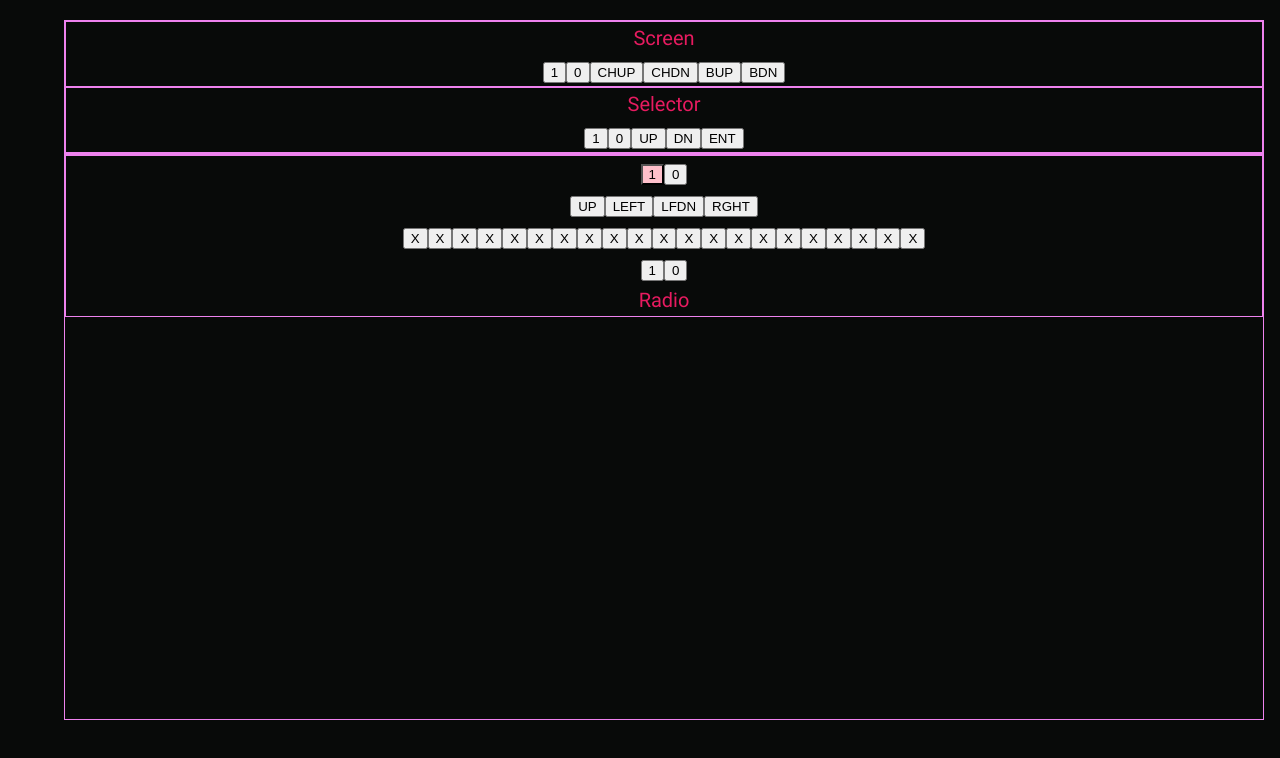
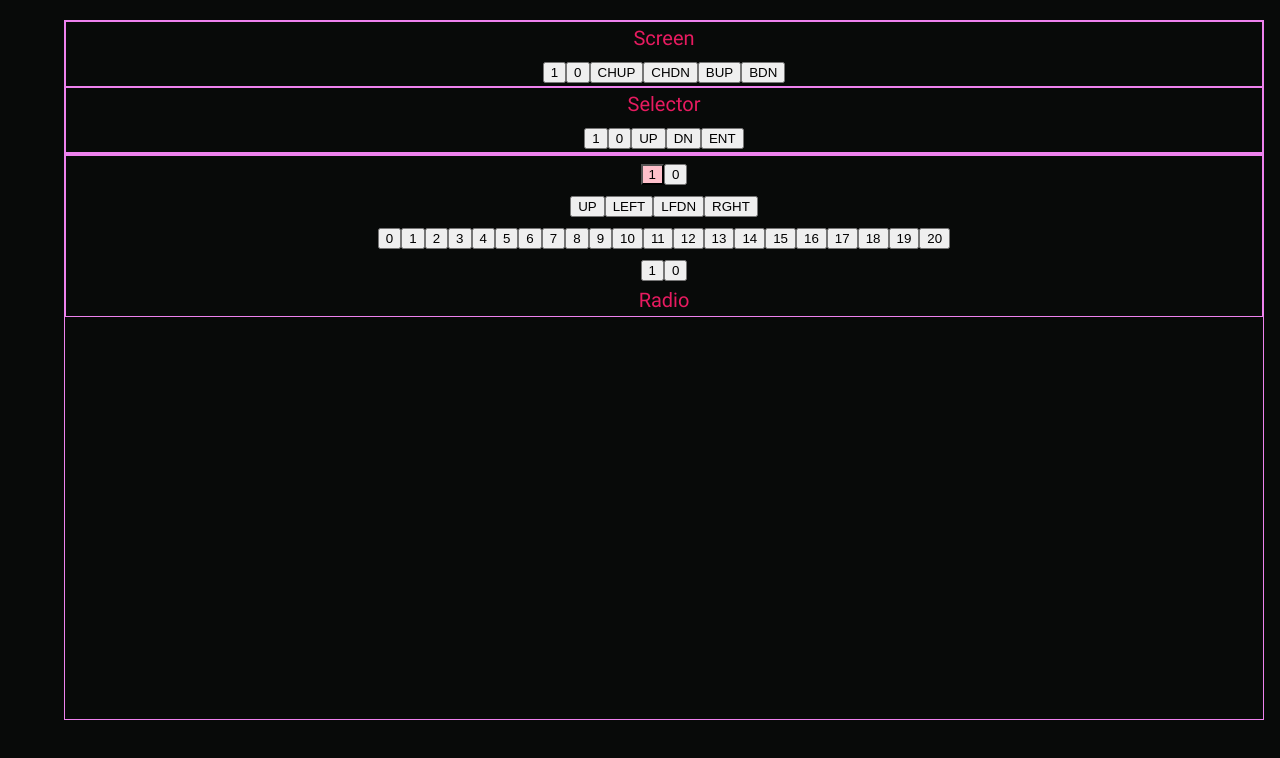
Before and after one commit to pungprakearti/bitb-nextjs, a Next.js app: page / in a window 1280 px wide. Shown: the top 758 px of the page. Built offline with nearby package versions, Linux system fonts and the light colour scheme.

Commit message:
Functionality for Direction and Cell buttons

```diff
--- a/components/HWPanel/HWPanel.tsx
+++ b/components/HWPanel/HWPanel.tsx
@@ -1,54 +1,55 @@
-import { useState } from 'react'
+import { useEffect, useState } from 'react'
 import cx from 'classnames'
 import styles from './HWPanel.module.scss'
 
 type Props = {
   handleMainPower: Function
 }
-// 0 is off, 0.5 is dim, and 1 is on
-type LOpts = 0 | 0.5 | 1
-type ButtonLights = Record<string, LOpts>
+
+type CurDir = 'dirUp' | 'dirLeft' | 'dirLeftDown' | 'dirRight' | ''
 
 const HWPanel: React.FC<Props> = ({ handleMainPower }) => {
-  const initializeButtonLights: ButtonLights = {
-    mainOn: 0.5,
+  const initDirPower = {
     dirUp: 0,
     dirLeft: 0,
     dirLeftDown: 0,
     dirRight: 0,
-    center1: 0,
-    center2: 0,
-    center3: 0,
-    center4: 0,
-    center5: 0,
-    center6: 0,
-    center7: 0,
-    center8: 0,
-    center9: 0,
-    center10: 0,
-    center11: 0,
-    center12: 0,
-    center13: 0,
-    center14: 0,
-    center15: 0,
-    center16: 0,
-    center17: 0,
-    center18: 0,
-    center19: 0,
-    center20: 0,
-    center21: 0,
-    radioOn: 0,
-    radioOff: 0,
   }
 
-  const [buttonLights, setButtonLights] = useState(initializeButtonLights)
+  const initCellPower = [...Array(21).fill(false)]
+
+  const initDirTracker = {
+    dirUp: false,
+    dirLeft: false,
+    dirLeftDown: false,
+    dirRight: false,
+  }
+
+  const [mainPower, setMainPower] = useState(false)
+  const [dirPower, setDirPower] = useState(initDirPower)
+  const [cellPower, setCellPower] = useState(initCellPower)
+  const [dirTracker, setDirTracker] = useState(initDirTracker)
+  const [curDir, setCurDir] = useState<CurDir>('')
+
+  useEffect(() => {
+    // If all cells are off while using a direction, turn off that direction
+    if (!cellPower.includes(true)) {
+      setDirPower({
+        ...dirPower,
+        [curDir]: 0,
+      })
+      setDirTracker({
+        ...dirTracker,
+        [curDir]: true,
+      })
+    }
+  }, [cellPower])
 
   // Main power for all hardware
   const handlePower = (turnOn: boolean) => {
     if (turnOn) {
-      setButtonLights({
-        ...buttonLights,
-        mainOn: 1,
+      setMainPower(true)
+      setDirPower({
         dirUp: 0.5,
         dirLeft: 0.5,
         dirLeftDown: 0.5,
@@ -57,24 +58,83 @@ const HWPanel: React.FC<Props> = ({ handleMainPower }) => {
       return handleMainPower(true)
     }
 
-    setButtonLights(initializeButtonLights)
+    // When powered off, restart everything
+    setMainPower(false)
+    setDirPower(initDirPower)
+    setCellPower(initCellPower)
+    setDirTracker(initDirTracker)
+    setCurDir('')
     return handleMainPower(false)
   }
 
   const handleDirPower = (
     dir: 'dirUp' | 'dirLeft' | 'dirLeftDown' | 'dirRight'
   ) => {
-    // turn on button light and dim other directions
-    setButtonLights({
-      ...buttonLights,
-      dirUp: 0.5,
-      dirLeft: 0.5,
-      dirLeftDown: 0.5,
-      dirRight: 0.5,
+    // Don't allow power to direction buttons if main power is off
+    if (!mainPower) return
+
+    // Do not turn on again if all cells turned off
+    if (dirTracker[dir]) return
+
+    // Track current direction button in state
+    setCurDir(dir)
+
+    // Turn on button light and dim other directions
+    setDirPower({
+      dirUp: dirTracker.dirUp ? 0 : 0.5,
+      dirLeft: dirTracker.dirLeft ? 0 : 0.5,
+      dirLeftDown: dirTracker.dirLeftDown ? 0 : 0.5,
+      dirRight: dirTracker.dirRight ? 0 : 0.5,
       [dir]: 1,
     })
 
-    // randomize center buttons on
+    // Randomize powered cell buttons
+    let randCells: number[] = []
+    while (randCells.length < Math.ceil(Math.random() * 10)) {
+      const randCell = Math.floor(Math.random() * 21)
+      if (!randCells.includes(randCell)) {
+        randCells.push(randCell)
+      }
+    }
+
+    // Assign power to cells
+    let tempCellPower = []
+    for (let cell = 0; cell < cellPower.length; cell++) {
+      if (randCells.includes(cell)) tempCellPower.push(true)
+      else tempCellPower.push(false)
+    }
+    setCellPower(tempCellPower)
+  }
+
+  const handleCellClick = (cell: number) => {
+    // If all cells are off, don't allow any to be turned on
+    if (!cellPower.includes(true)) return
+
+    let tempCellPower = [...cellPower]
+    tempCellPower[cell] = !tempCellPower[cell]
+    setCellPower(tempCellPower)
+  }
+
+  // Create cells element
+  let cellsEl = []
+  for (let cell = 0; cell < cellPower.length; cell++) {
+    if (cellPower[cell]) {
+      cellsEl.push(
+        <button
+          className={styles.on}
+          onClick={() => handleCellClick(cell)}
+          key={cell}
+        >
+          {cell}
+        </button>
+      )
+    } else {
+      cellsEl.push(
+        <button onClick={() => handleCellClick(cell)} key={cell}>
+          {cell}
+        </button>
+      )
+    }
   }
 
   return (
@@ -82,8 +142,8 @@ const HWPanel: React.FC<Props> = ({ handleMainPower }) => {
       <div className={styles.power}>
         <button
           className={cx(
-            { [styles.dim]: buttonLights.mainOn === 0.5 },
-            { [styles.on]: buttonLights.mainOn === 1 }
+            { [styles.dim]: !mainPower },
+            { [styles.on]: mainPower }
           )}
           onClick={() => handlePower(true)}
         >
@@ -94,8 +154,8 @@ const HWPanel: React.FC<Props> = ({ handleMainPower }) => {
       <div className={styles.direction}>
         <button
           className={cx(
-            { [styles.dim]: buttonLights.dirUp === 0.5 },
-            { [styles.on]: buttonLights.dirUp === 1 }
+            { [styles.dim]: dirPower.dirUp === 0.5 },
+            { [styles.on]: dirPower.dirUp === 1 }
           )}
           onClick={() => handleDirPower('dirUp')}
         >
@@ -103,8 +163,8 @@ const HWPanel: React.FC<Props> = ({ handleMainPower }) => {
         </button>
         <button
           className={cx(
-            { [styles.dim]: buttonLights.dirLeft === 0.5 },
-            { [styles.on]: buttonLights.dirLeft === 1 }
+            { [styles.dim]: dirPower.dirLeft === 0.5 },
+            { [styles.on]: dirPower.dirLeft === 1 }
           )}
           onClick={() => handleDirPower('dirLeft')}
         >
@@ -112,8 +172,8 @@ const HWPanel: React.FC<Props> = ({ handleMainPower }) => {
         </button>
         <button
           className={cx(
-            { [styles.dim]: buttonLights.dirLeftDown === 0.5 },
-            { [styles.on]: buttonLights.dirLeftDown === 1 }
+            { [styles.dim]: dirPower.dirLeftDown === 0.5 },
+            { [styles.on]: dirPower.dirLeftDown === 1 }
           )}
           onClick={() => handleDirPower('dirLeftDown')}
         >
@@ -121,37 +181,15 @@ const HWPanel: React.FC<Props> = ({ handleMainPower }) => {
         </button>
         <button
           className={cx(
-            { [styles.dim]: buttonLights.dirRight === 0.5 },
-            { [styles.on]: buttonLights.dirRight === 1 }
+            { [styles.dim]: dirPower.dirRight === 0.5 },
+            { [styles.on]: dirPower.dirRight === 1 }
           )}
           onClick={() => handleDirPower('dirRight')}
         >
           RGHT
         </button>
       </div>
-      <div className={styles.center}>
-        <button>X</button>
-        <button>X</button>
-        <button>X</button>
-        <button>X</button>
-        <button>X</button>
-        <button>X</button>
-        <button>X</button>
-        <button>X</button>
-        <button>X</button>
-        <button>X</button>
-        <button>X</button>
-        <button>X</button>
-        <button>X</button>
-        <button>X</button>
-        <button>X</button>
-        <button>X</button>
-        <button>X</button>
-        <button>X</button>
-        <button>X</button>
-        <button>X</button>
-        <button>X</button>
-      </div>
+      <div className={styles.center}>{cellsEl}</div>
       <div className={styles.radio}>
         <div className={styles.radioLeft}>
           <button>1</button>
```
